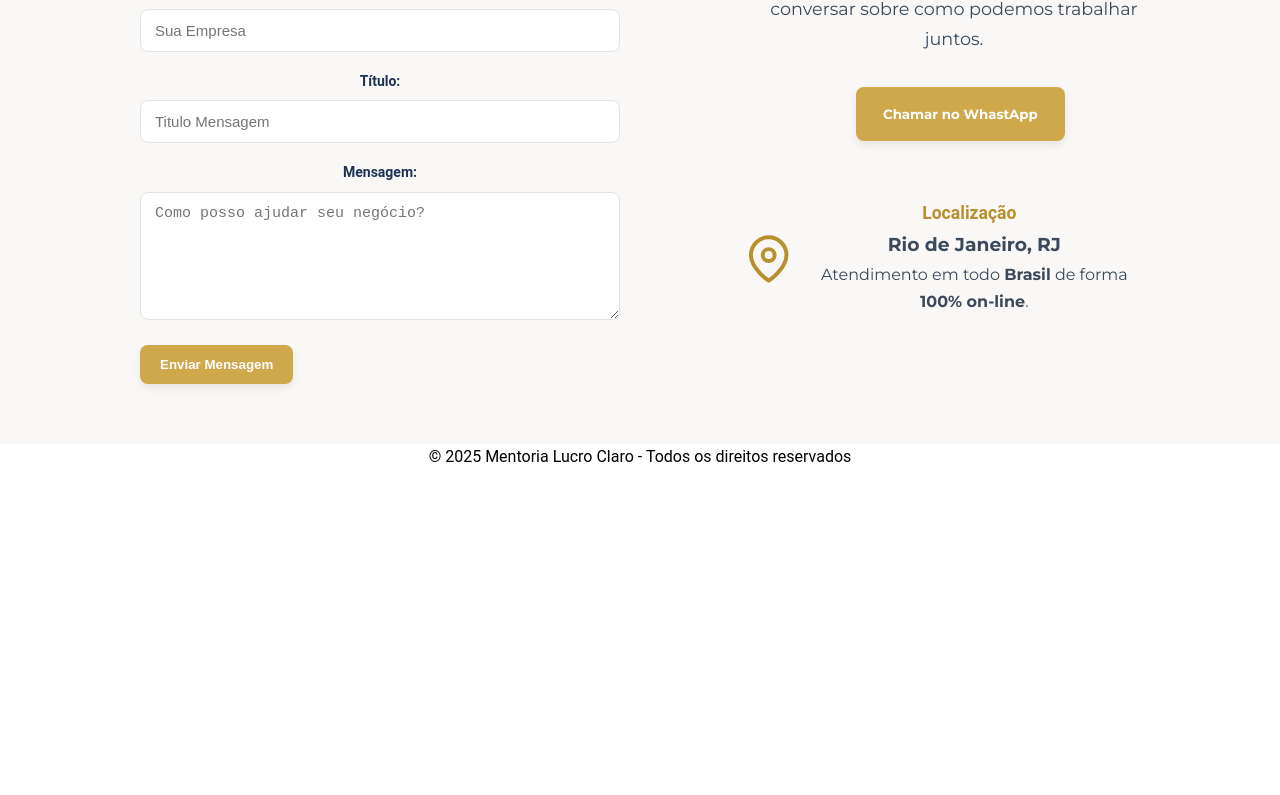
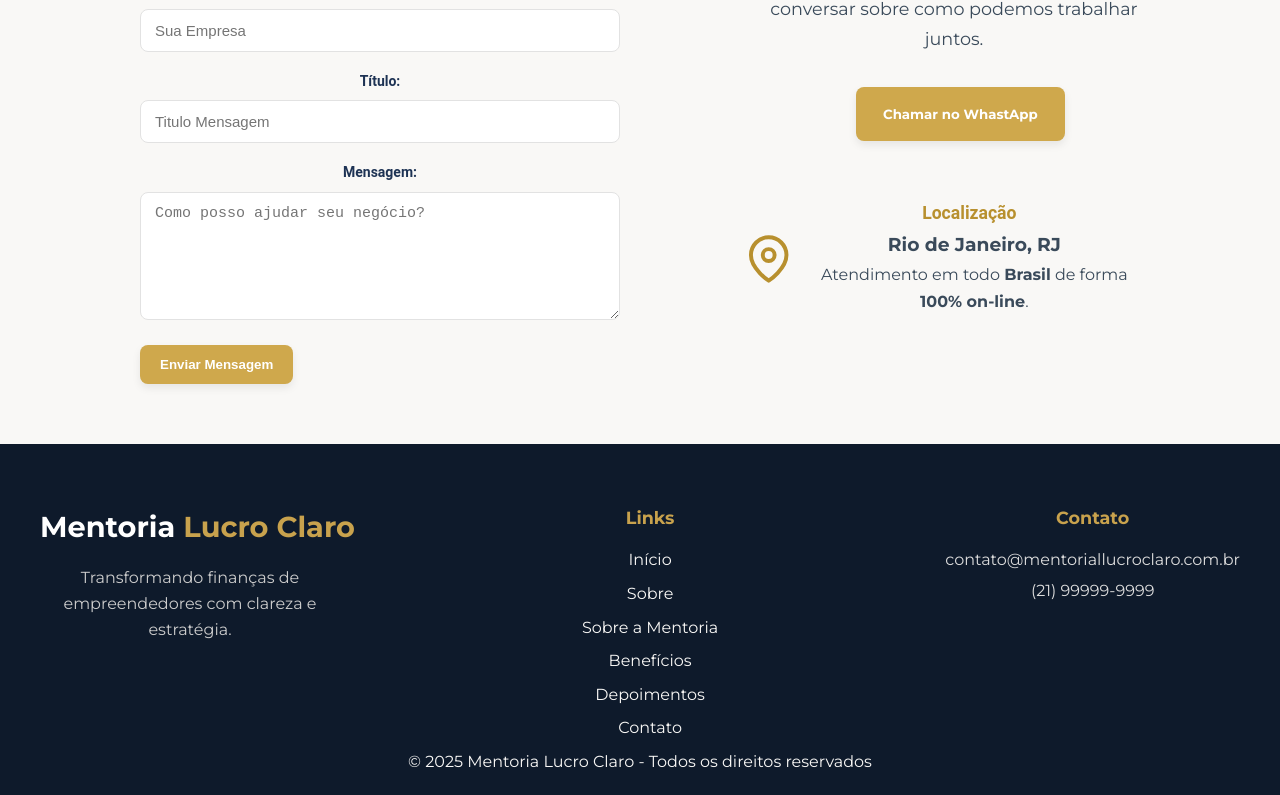
Before and after one commit to MarceloVerissimo/site-cliente-demo, a React (Create React App) app: page / in a window 1280 px wide. Shown: the part 4104-4899 px from the top of the page. Before the commit the page ends 4574 px from the top, so only its background shows below. Built offline with nearby package versions, Linux system fonts and the light colour scheme.

Commit message:
atualizando footer

```diff
--- /dev/null
+++ b/src/components/Footer.css
@@ -0,0 +1,81 @@
+.footer {
+    background-color: #0e1a2b; /* Azul escuro elegante */
+    color: #f9f8f6; /* Cor clara suave */
+    padding: 60px 20px 20px;
+    font-family: 'Montserrat', sans-serif;
+}
+
+.footer-container {
+    display: flex;
+    justify-content: space-between;
+    flex-wrap: wrap;
+    gap: 40px;
+    max-width: 1200px;
+    margin: 0 auto;
+}
+
+.footer-brand h2 {
+    font-size: 1.8rem;
+    color: #fff;
+}
+
+.footer-brand span {
+    color: #c8a24d; /* Dourado */
+}
+
+.footer-brand p {
+    margin-top: 15px;
+    color: #ccc;
+    max-width: 300px;
+}
+
+.footer-links h3,
+.footer-contact h3 {
+    color: #c8a24d;
+    font-size: 1.1rem;
+    margin-bottom: 15px;
+}
+
+.footer-links ul {
+    list-style: none;
+    padding: 0;
+}
+
+.footer-links li {
+    margin-bottom: 8px;
+}
+
+.footer-links a {
+    color: #f9f8f6;
+    text-decoration: none;
+    transition: color 0.3s;
+}
+
+.footer-links a:hover {
+    color: #c8a24d;
+}
+
+.footer-contact p {
+    margin: 5px 0;
+    color: #ddd;
+}
+
+.footer-socials a {
+    color: #c8a24d;
+    margin-right: 10px;
+    font-size: 1.2rem;
+    transition: color 0.3s;
+}
+
+.footer-socials a:hover {
+    color: #fff;
+}
+
+.footer-bottom {
+    border-top: 1px solid #333;
+    text-align: center;
+    margin-top: 40px;
+    padding-top: 20px;
+    font-size: 0.9rem;
+    color: #aaa;
+}
--- a/src/components/Footer.jsx
+++ b/src/components/Footer.jsx
@@ -1,9 +1,41 @@
 import React from 'react'
+import './Footer.css';
 
 function Footer() {
   return (
-    <footer>
-        <p>© 2025 Mentoria Lucro Claro - Todos os direitos reservados</p>
+    <footer className='footer'>
+      <div className='footer-container'>
+      <div className='footer-brand'>
+        <h2>Mentoria <span>Lucro Claro</span></h2>
+        <p>Transformando finanças de empreendedores com clareza e estratégia.</p>
+      </div>
+
+      <div className='footer-links'>
+        <h3>Links</h3>
+        <ul>
+          <li><a href="#inicio">Início</a></li>
+          <li><a href="#sobre">Sobre</a></li>
+          <li><a href="#mentorialucro">Sobre a Mentoria</a></li>
+          <li><a href="#beneficios">Benefícios</a></li>
+          <li><a href="#depoimentos">Depoimentos</a></li>
+          <li><a href="#contato">Contato</a></li>
+        </ul>
+      </div>
+
+      <div className='footer-contact'>
+        <h3>Contato</h3>
+        <p>contato@mentoriallucroclaro.com.br</p>
+        <p>(21) 99999-9999</p>
+        <div className='footer-socials'>
+          <a href="#"><i className='fab fa-instagram'></i></a>
+          <a href="#"><i className='fab fa-facebook'></i></a>
+        </div>
+      </div>
+    </div>
+
+    <div className='footer-bootom'>
+      <p>© 2025 Mentoria Lucro Claro - Todos os direitos reservados</p>
+    </div>
     </footer>
   )
 }
```
